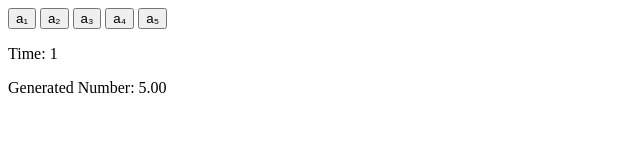
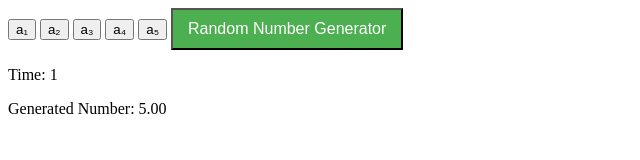
Before and after one commit to davidkmarzagao/RL-bandits-exercise, a plain HTML site: page index.html in a window 1280 px wide. Both pictures are taken after a click on the button "a₁". Shown: the whole page, without its empty margins (0-640 px from the left). Drawn offline with Linux system fonts and the light colour scheme.

Commit message:
Update index.html

```diff
--- a/index.html
+++ b/index.html
@@ -4,6 +4,15 @@
   <meta charset="UTF-8">
   <meta name="viewport" content="width=device-width, initial-scale=1.0">
   <title>Number Generator from Sequences</title>
+  <style>
+    #randomButton {
+      background-color: #4CAF50; /* Green color */
+      color: white;
+      padding: 10px 15px;
+      font-size: 16px;
+      cursor: pointer;
+    }
+  </style>
 </head>
 <body>
 
@@ -12,6 +21,8 @@
   <button id="a_3">a₃</button>
   <button id="a_4">a₄</button>
   <button id="a_5">a₅</button>
+
+  <button id="randomButton">Random Number Generator</button>
 
   <p id="time">Time: 0</p>
   <p id="result"></p>
@@ -25,6 +36,10 @@
       [-6, 14, -1, -9, 6, -11, 1, -17, -12, 1],
       [9, 3, -1, -3, -17, -8, -5, 13, 5, -21]
     ];
+
+    // Define the random sequence
+    var randomSequence = [2, 5, 3, 1, 2, 4, 2, 3, 5, 1, 4, 4, 3, 1];
+    var randomIndex = 0;
 
     // Keep track of the current index for each sequence
     var sequenceIndices = [0, 0, 0, 0, 0];
@@ -57,6 +72,24 @@
           document.getElementById('time').textContent = 'Time: ' + timeCounter;
         });
       }
+
+      // Handle the click event for the random button
+      document.getElementById('randomButton').addEventListener('click', function() {
+        // Get the number from the random sequence at the current index
+        var currentNumber = randomSequence[randomIndex];
+
+        // Display the result
+        document.getElementById('result').textContent = 'Generated Number: ' + currentNumber.toFixed(2);
+
+        // Increment the random index for the next click
+        randomIndex = (randomIndex + 1) % randomSequence.length;
+
+        // Increment the time counter
+        timeCounter++;
+
+        // Display the time counter above the generated number
+        document.getElementById('time').textContent = 'Time: ' + timeCounter;
+      });
     });
   </script>
 
```
